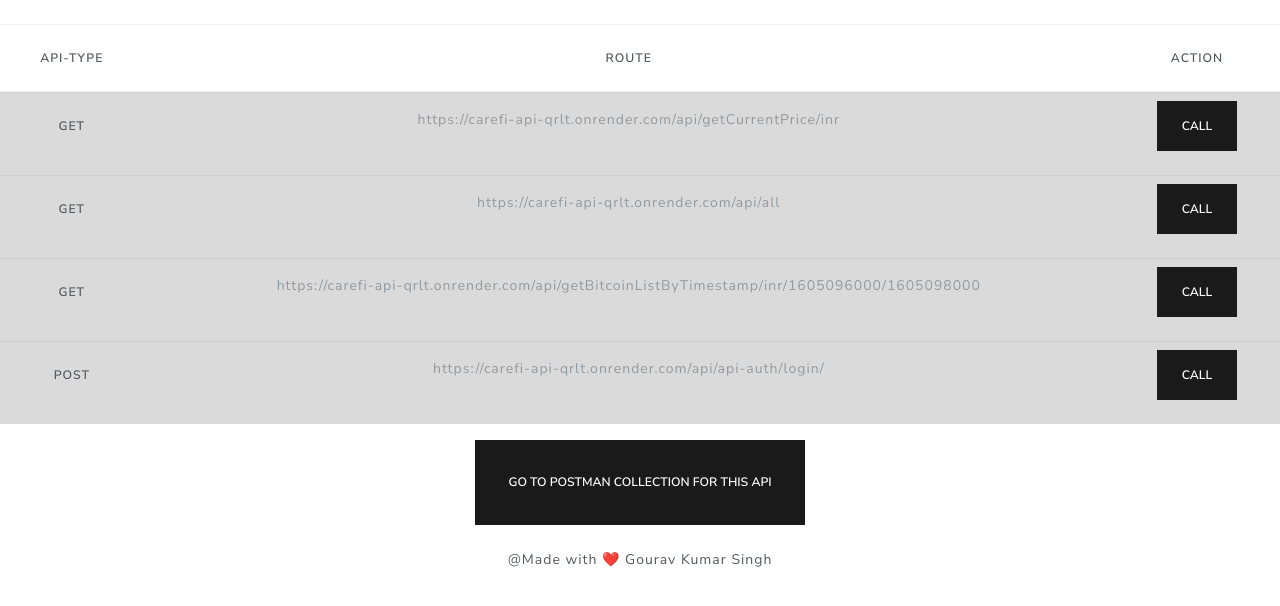
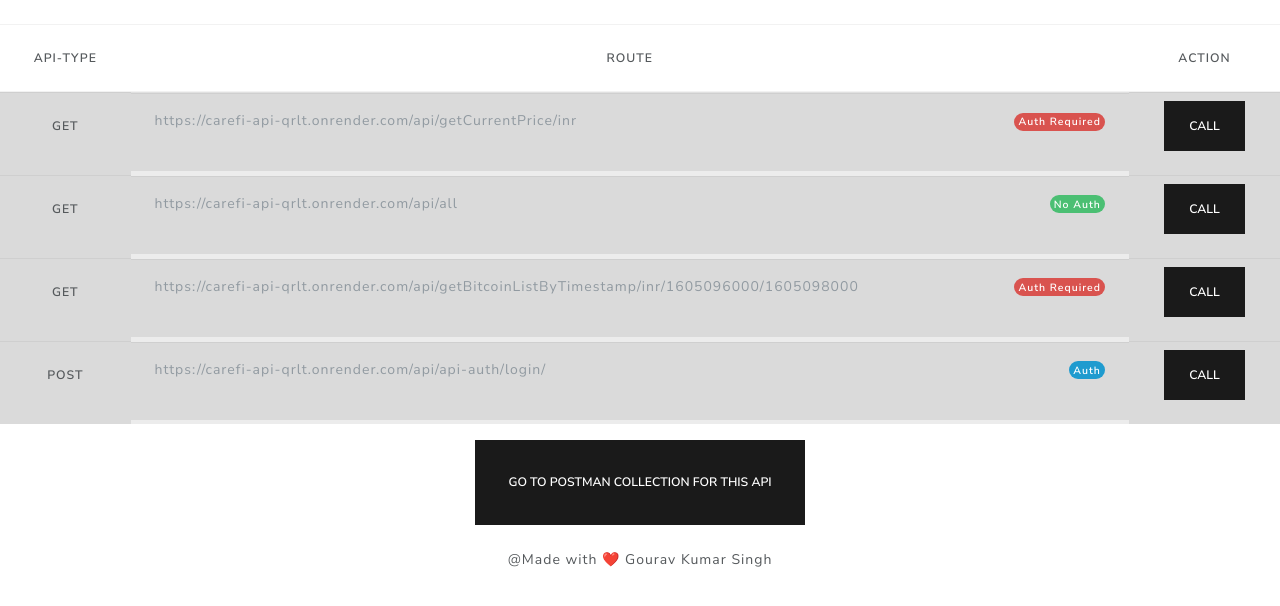
Before and after one commit to champgourav007/CareFi-Bitcoin, a Django app: page / in a window 1280 px wide. Shown: the part 85-691 px from the top of the page. Run offline with Django 4.2, Linux system fonts and the light colour scheme; some libraries are stand-ins or nearby versions.

Commit message:
Updated the home page for API auth status

```diff
--- a/BitcoinAPI/templates/BitcoinAPI/home.html
+++ b/BitcoinAPI/templates/BitcoinAPI/home.html
@@ -25,11 +25,12 @@
         </thead>
         <tbody>
           <tr class="table-active">
-            <th scope="row" style="text-align: center">GET</th>
-            <td class="pt-2" style="text-align: center">
+            <th scope="row" style="text-align: center;">GET</th>
+            <td class="pt-2" style="text-align: center; display:flex;align-items: baseline;justify-content: space-between;">
               <p class="text-muted mt-2">
                 https://carefi-api-qrlt.onrender.com/api/getCurrentPrice/{{currency}}
               </p>
+              <span class="badge rounded-pill bg-danger ml-2" style="color:white;">Auth Required</span>
             </td>
             <td class="pt-2" style="text-align: center">
               <a href="{% url 'currentPrice' currency %}"
@@ -39,11 +40,12 @@
           </tr>
 
           <tr class="table-active">
-            <th scope="row" style="text-align: center">GET</th>
-            <td class="pt-2" style="text-align: center">
+            <th scope="row" style="text-align: center;">GET</th>
+            <td class="pt-2" style="text-align: center; display:flex;align-items: baseline;justify-content: space-between;">
               <p class="text-muted mt-2">
                 https://carefi-api-qrlt.onrender.com/api/all
               </p>
+              <span class="badge rounded-pill bg-success ml-2" style="color:white;">No Auth</span>
             </td>
             <td class="pt-2" style="text-align: center">
               <a href="{% url 'allBitcoin' %}"
@@ -53,11 +55,12 @@
           </tr>
 
           <tr class="table-active">
-            <th scope="row" style="text-align: center">GET</th>
-            <td class="pt-2" style="text-align: center">
+            <th scope="row" style="text-align: center;">GET</th>
+            <td class="pt-2" style="text-align: center; display:flex;align-items: baseline;justify-content: space-between;">
               <p class="text-muted mt-2">
                 https://carefi-api-qrlt.onrender.com/api/getBitcoinListByTimestamp/{{currency}}/{{from_timestamp}}/{{to_timestamp}}
               </p>
+              <span class="badge rounded-pill bg-danger ml-2" style="color:white;">Auth Required</span>
             </td>
             <td class="pt-2" style="text-align: center">
               <a href="{% url 'bitcoinList' currency from_timestamp to_timestamp %}"
@@ -67,11 +70,12 @@
           </tr>
 
           <tr class="table-active">
-            <th scope="row" style="text-align: center">POST</th>
-            <td class="pt-2" style="text-align: center">
+            <th scope="row" style="text-align: center;">POST</th>
+            <td class="pt-2" style="text-align: center; display:flex;align-items: baseline;justify-content: space-between;">
               <p class="text-muted mt-2">
                 https://carefi-api-qrlt.onrender.com/api/api-auth/login/
               </p>
+              <span class="badge rounded-pill bg-info ml-2" style="color:white;">Auth</span>
             </td>
             <td class="pt-2" style="text-align: center">
               <a href="https://carefi-api-qrlt.onrender.com/api/api-auth/login/"
```
